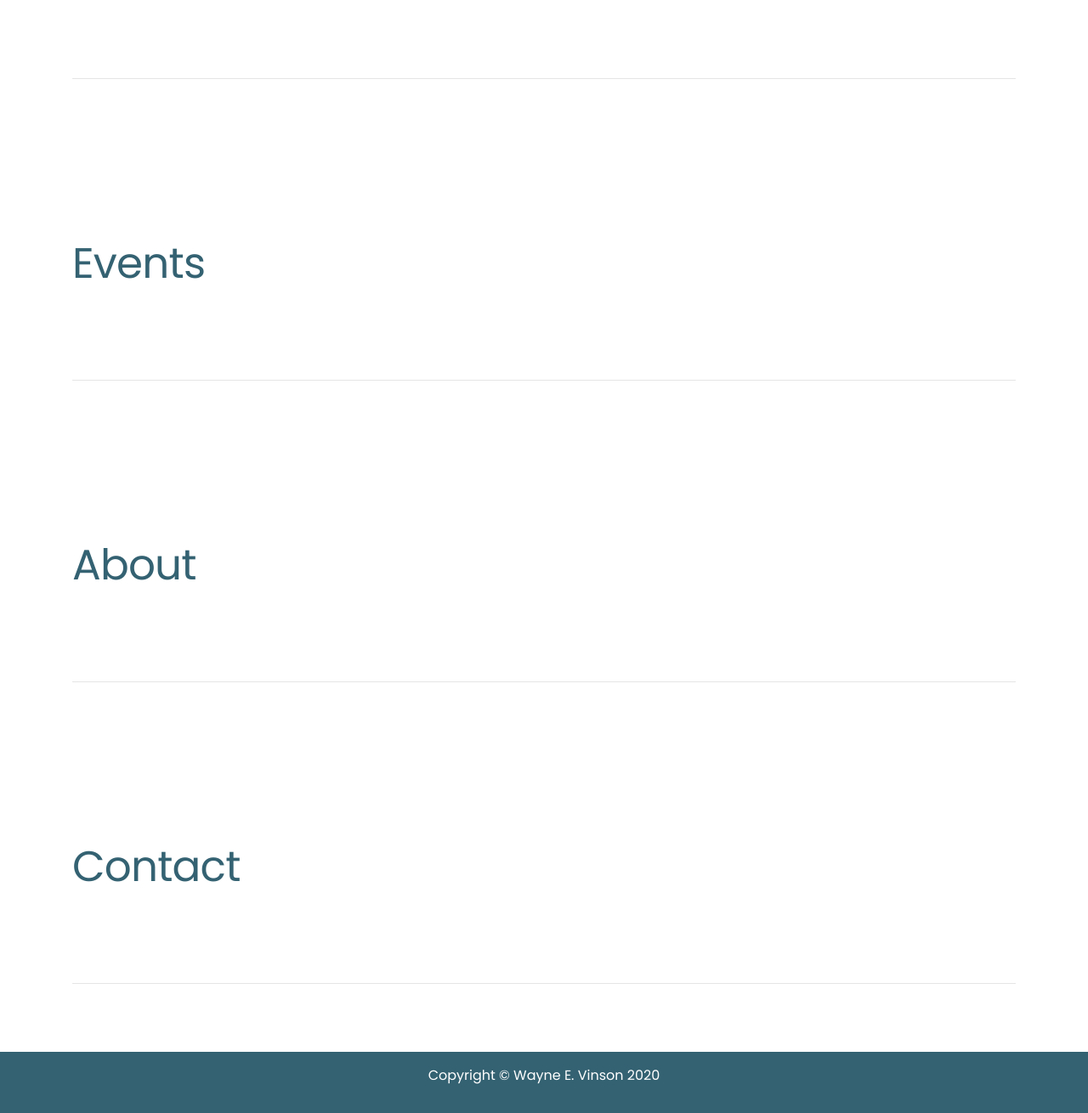
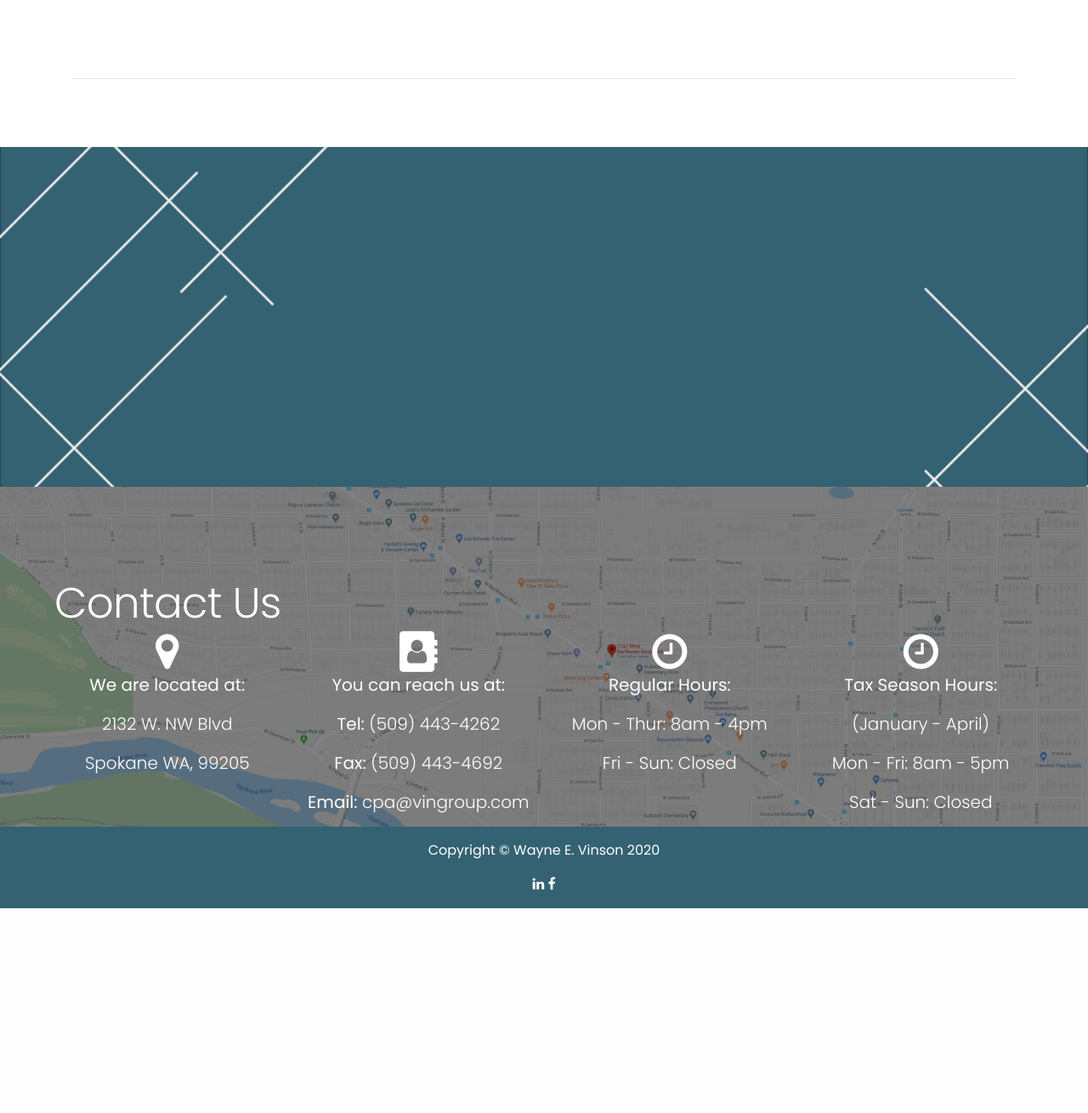
Before and after one commit to marnold22/vingroupcpa, a PHP site: page / in a window 1280 px wide. Shown: the part 1486-2796 px from the top of the page at 85% size. After the commit the page ends 2555 px from the top, so only its background shows below. Run offline with PHP 8.4, Linux system fonts and the light colour scheme.

Commit message:
Added contact footer on index page

```diff
--- a/css/main.css
+++ b/css/main.css
@@ -71,25 +71,40 @@ section {
   background-color: #346272;
   color: white;
 }
-
 .arrow {
   font-size: 1rem;
 }
-
 .service-card {
   min-height: 400px;
 }
-
 
 #content-desktop {display: block;}
 #content-mobile {display: none;}
 
 @media screen and (max-width: 600px) {
+  #content-desktop {display: none;}
+  #content-mobile {display: block;}
+}
 
-#content-desktop {display: none;}
-#content-mobile {display: block;}
+.design {
+  height: 50vh;
+  background-size: cover;
+  background-position: center;
+  background-repeat: no-repeat;
+  color: white;
+  background-image:  url("../assets/design.png");
+}
 
+.contact {
+  height: 50vh;
+  background-size: cover;
+  background-position: center;
+  background-repeat: no-repeat;
+  color: white;
+  background-image: linear-gradient(rgba(0, 0, 0, 0.5), rgba(0, 0, 0, 0.5)), url("../assets/gmap.PNG");
 }
+
+
 
 /* ABOUT US */
 .about .col-lg-4 {
@@ -185,6 +200,9 @@ section {
   }
 }
 
+.contact-heading {
+  color: white;
+}
 
 
 /* EVENTS */
--- a/index.html
+++ b/index.html
@@ -12,6 +12,7 @@
   <link rel="icon" type="image/png" sizes="16x16" href="assets/favicon/favicon-16x16.png">
   <link rel="manifest" href="assets/favicon/site.webmanifest">
 
+  <link rel="stylesheet" href="https://cdnjs.cloudflare.com/ajax/libs/font-awesome/4.7.0/css/font-awesome.min.css">
   <link rel="stylesheet" href="https://stackpath.bootstrapcdn.com/bootstrap/4.4.1/css/bootstrap.min.css" integrity="sha384-Vkoo8x4CGsO3+Hhxv8T/Q5PaXtkKtu6ug5TOeNV6gBiFeWPGFN9MuhOf23Q9Ifjh" crossorigin="anonymous">
   <link href="https://fonts.googleapis.com/css?family=Poppins:300,400,500,600,700&display=swap" rel="stylesheet">
   <link rel="stylesheet" type="text/css" href="/css/main.css">
@@ -314,40 +315,70 @@
     </div>
 
     <hr class="featurette-divider">
+  </div>
 
-    <div class="row featurette">
-      <div class="col-md-12">
-        <h2 class="featurette-heading">Events<span class="text-muted"></span></h2>
-        <br>
+  <div class="fluid-container">
+    <div class="design">
+
     </div>
   </div>
 
-    <hr class="featurette-divider">
+  <div class="fluid-container">
+    <div class="contact">
 
-    <div class="row featurette">
+      <div class="content">
+        <div class="row">
           <div class="col-md-12">
-        <h2 class="featurette-heading">About<span class="text-muted"></span></h2>
-        <br>
+            <h2 class="featurette-heading contact-heading">Contact Us<span class="text-muted"></span></h2>
+          </div>
+        </div>
+        <div class="row">
+          <div class="col-md-3">
+            <div class="text-center">
+              <i class="fa fa-map-marker fa-3x" aria-hidden="true"></i>
+              <p class="lead"><strong>We are located at:</strong></p>
+              <p class="lead">2132 W. NW Blvd</p>
+              <p class="lead">Spokane WA, 99205</p>
+            </div>
+          </div>
+          <div class="col-md-3">
+            <div class="text-center">
+              <i class="fa fa-address-book fa-3x" aria-hidden="true"></i>
+              <p class="lead"><strong>You can reach us at:</strong></p>
+              <p class="lead"><b>Tel:</b> (509) 443-4262</p>
+              <p class="lead"><b>Fax:</b> (509) 443-4692</p>
+              <p class="lead"><b>Email:</b> cpa@vingroup.com</p>
+            </div>
+          </div>
+          <div class="col-md-3">
+            <div class="text-center">
+              <i class="fa fa-clock-o fa-3x" aria-hidden="true"></i>
+              <p class="lead"><strong>Regular Hours:</strong></p>
+              <p class="lead">Mon - Thur: 8am - 4pm</p>
+              <p class="lead">Fri - Sun: Closed</p>
+            </div>
+          </div>
+          <div class="col-md-3">
+            <div class="text-center">
+              <i class="fa fa-clock-o fa-3x" aria-hidden="true"></i>
+              <p class="lead"><strong>Tax Season Hours:</strong></p>
+              <p class="lead">(January - April)</p>
+              <p class="lead">Mon - Fri: 8am - 5pm</p>
+              <p class="lead">Sat - Sun: Closed</p>
+            </div>
+          </div>
         </div>
       </div>
 
-    <hr class="featurette-divider">
-
-    <div class="row featurette">
-      <div class="col-md-12">
-        <h2 class="featurette-heading">Contact<span class="text-muted"></span></h2>
-        <br>
     </div>
-    </div>
-
-    <hr class="featurette-divider">
-
   </div>
 
   <!-- Footer -->
   <footer class="py-3">
-    <div class="container">
+    <div class="container text-center">
       <p class="text-center">Copyright &copy; Wayne E. Vinson 2020</p>
+      <i class="fa fa-linkedin" aria-hidden="true"></i>
+      <i class="fa fa-facebook" aria-hidden="true"></i>
     </div>
   </footer>
 
```
Also changed, not shown: assets/design.png (added). Lines whose indentation alone changed are shown as unchanged.
